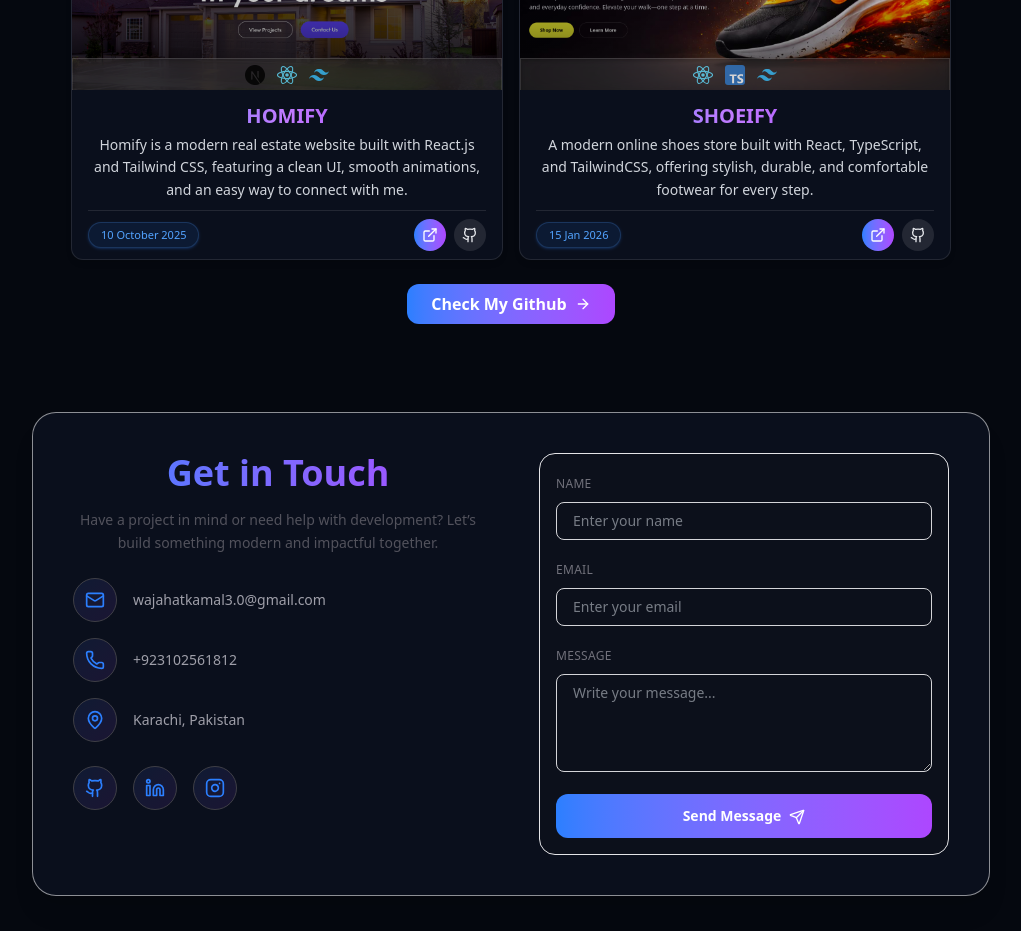
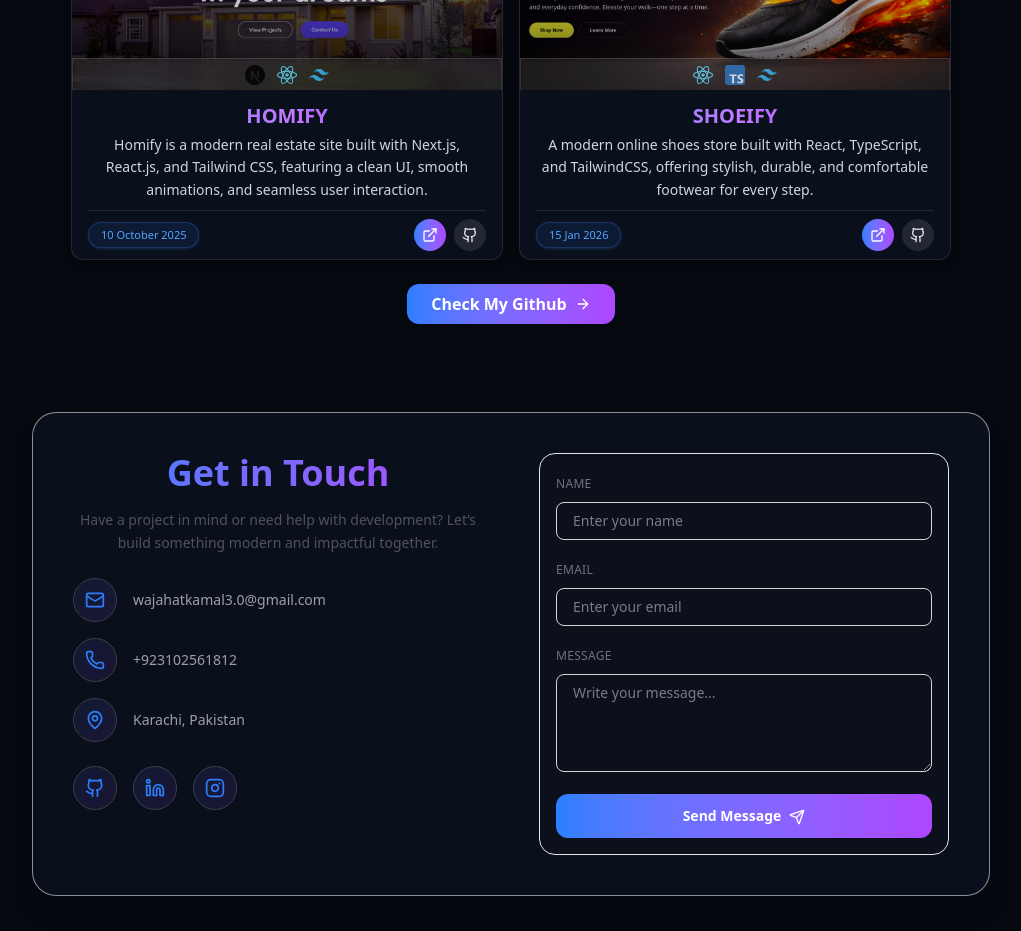
Before and after one commit to wajahat-kamal/Dev-Portfolio, a React (Vite) app: page / in a window 1280 px wide. Shown: the part 2060-2991 px from the top of the page, without its empty margins (129-1150 px from the left). Built offline with nearby package versions, Linux system fonts and the light colour scheme.

Commit message:
Update Data.js: modify Homify project description to reflect the use of Next.js, enhancing clarity on the technology stack.

```diff
--- a/src/assets/Data.js
+++ b/src/assets/Data.js
@@ -54,7 +54,7 @@ export const projects = [
     id: 3,
     title: "HOMIFY",
     description:
-      "Homify is a modern real estate website built with React.js and Tailwind CSS, featuring a clean UI, smooth animations, and an easy way to connect with me.",
+     "Homify is a modern real estate site built with Next.js, React.js, and Tailwind CSS, featuring a clean UI, smooth animations, and seamless user interaction.",
     image: wkHomifyImg,
     tags: [nextjsIcon, reactIcon, tailwindcssIcon],
     demoURL: "https://homify-wk.vercel.app/",
```
